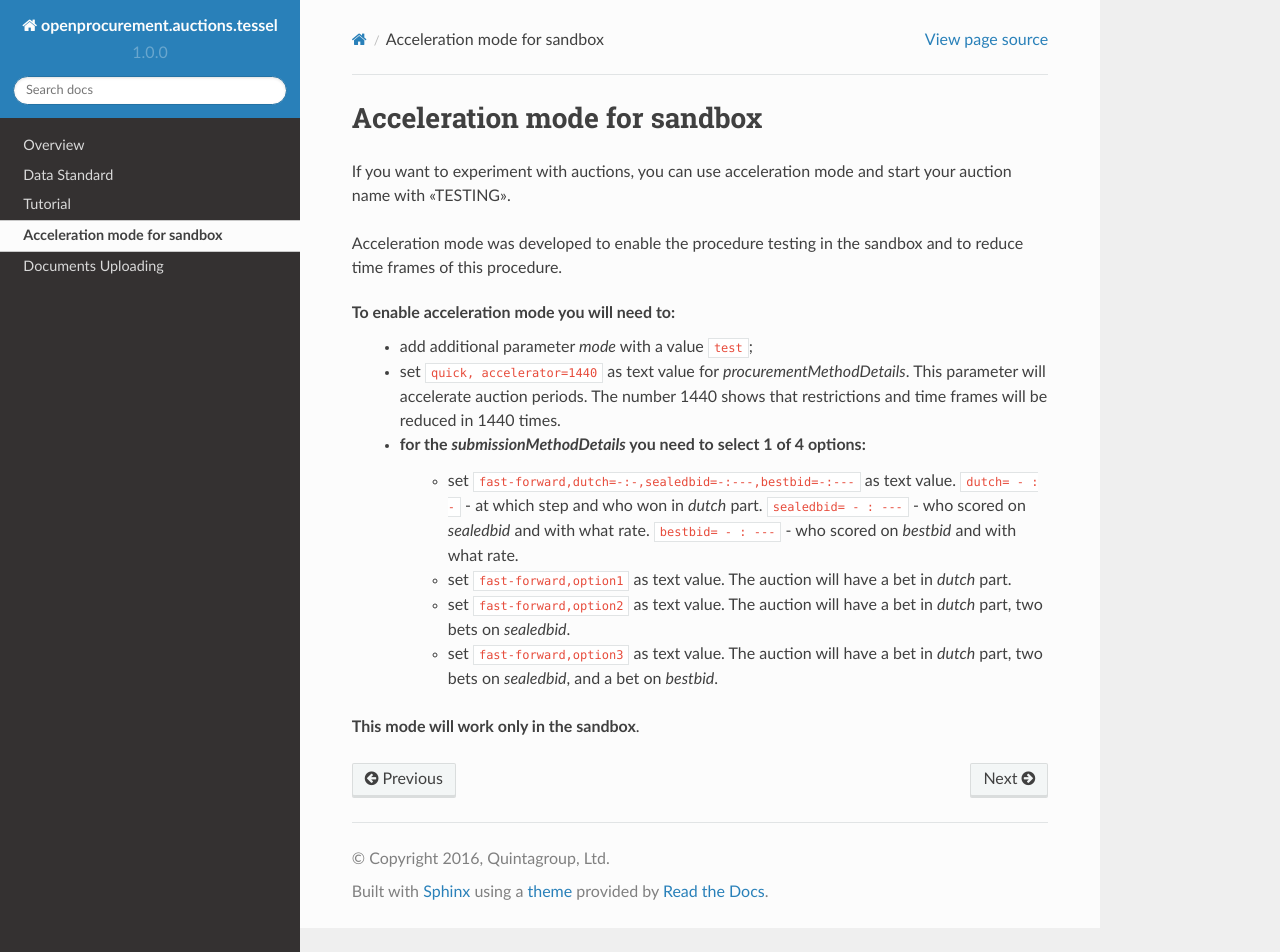
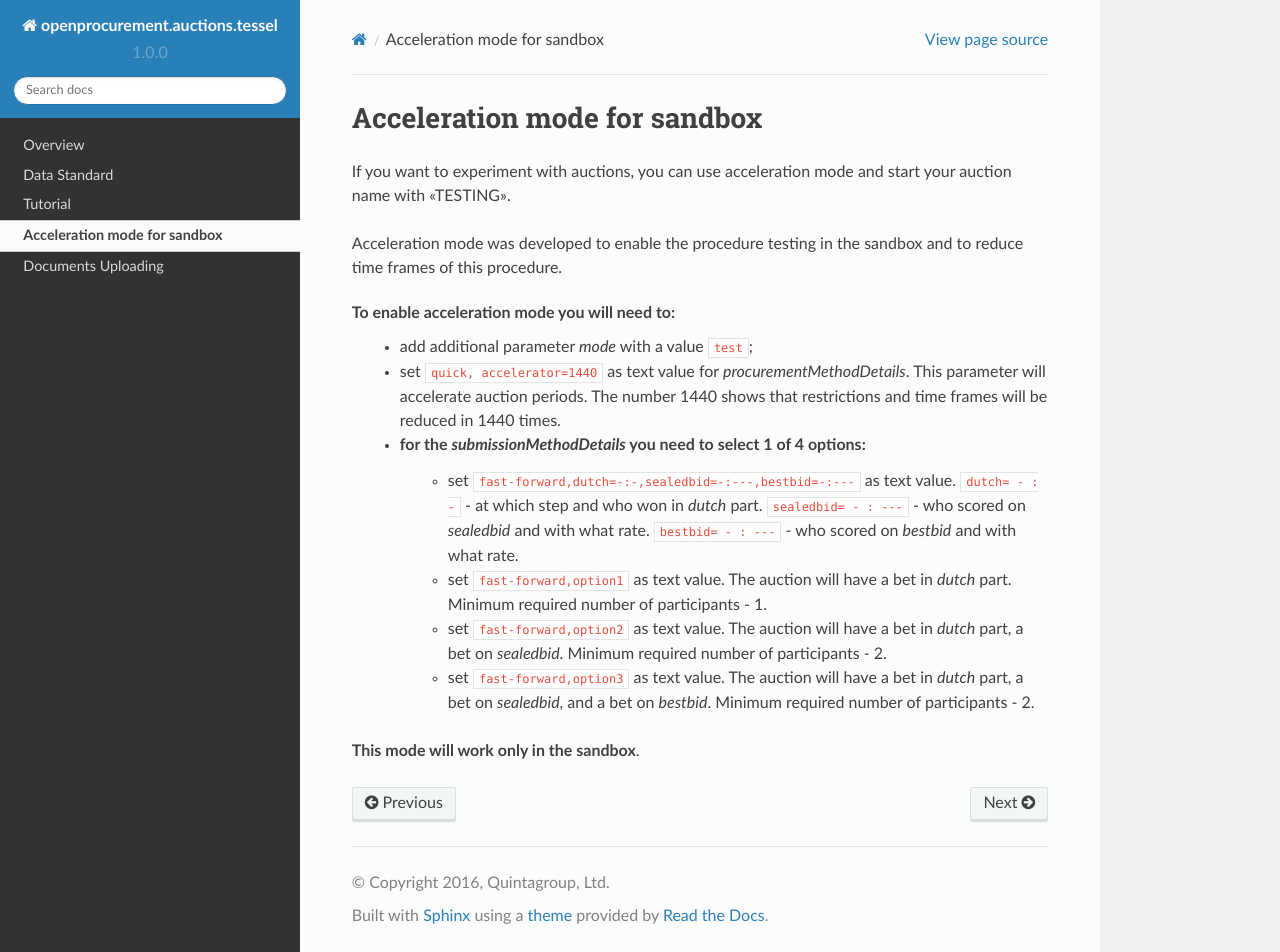
Before and after one commit to openprocurement/openprocurement.auctions.tessel, a Sphinx documentation site: the page built from docs/source/acceleration.rst, in a window 1280 px wide and 952 px high. Built offline with Sphinx 7.4.7 and the Read the Docs theme 2.0.0, drawn with Linux system fonts in a browser that asks for light colours; pages that are not in the unit, such as notebooks, are missing from menus.

Commit message:
Update docs

```diff
--- a/docs/source/acceleration.rst
+++ b/docs/source/acceleration.rst
@@ -12,9 +12,8 @@ To enable acceleration mode you will need to:
     * set ``quick, accelerator=1440`` as text value for `procurementMethodDetails`. This parameter will accelerate auction periods. The number 1440 shows that restrictions and time frames will be reduced in 1440 times.
     * for the `submissionMethodDetails` you need to select 1 of 4 options:
           * set ``fast-forward,dutch=-:-,sealedbid=-:---,bestbid=-:---`` as text value. ``dutch= - : -`` - at which step and who won in `dutch` part. ``sealedbid= - : ---`` - who scored on `sealedbid` and with what rate. ``bestbid= - : ---`` - who scored on `bestbid` and with what rate.
-          * set ``fast-forward,option1`` as text value. The auction will have a bet in `dutch` part.
-          * set ``fast-forward,option2`` as text value. The auction will have a bet in `dutch` part, two bets on `sealedbid`.
-          * set ``fast-forward,option3`` as text value. The auction will have a bet in `dutch` part, two bets on `sealedbid`, and a bet on `bestbid`.
-
+          * set ``fast-forward,option1`` as text value. The auction will have a bet in `dutch` part. Minimum required number of participants - 1.
+          * set ``fast-forward,option2`` as text value. The auction will have a bet in `dutch` part, a bet on `sealedbid`. Minimum required number of participants - 2.
+          * set ``fast-forward,option3`` as text value. The auction will have a bet in `dutch` part, a bet on `sealedbid`, and a bet on `bestbid`. Minimum required number of participants - 2.
 
 **This mode will work only in the sandbox**.
--- a/docs/source/index.rst
+++ b/docs/source/index.rst
@@ -21,6 +21,7 @@ Contents:
    :maxdepth: 2
 
    overview
+   procedureWorkflow
    standard/index
    tutorial
    acceleration
```
Also changed, not shown: docs/source/statusWorkflow.rst (added, +58 -0 lines), docs/source/SSP.png (added).
